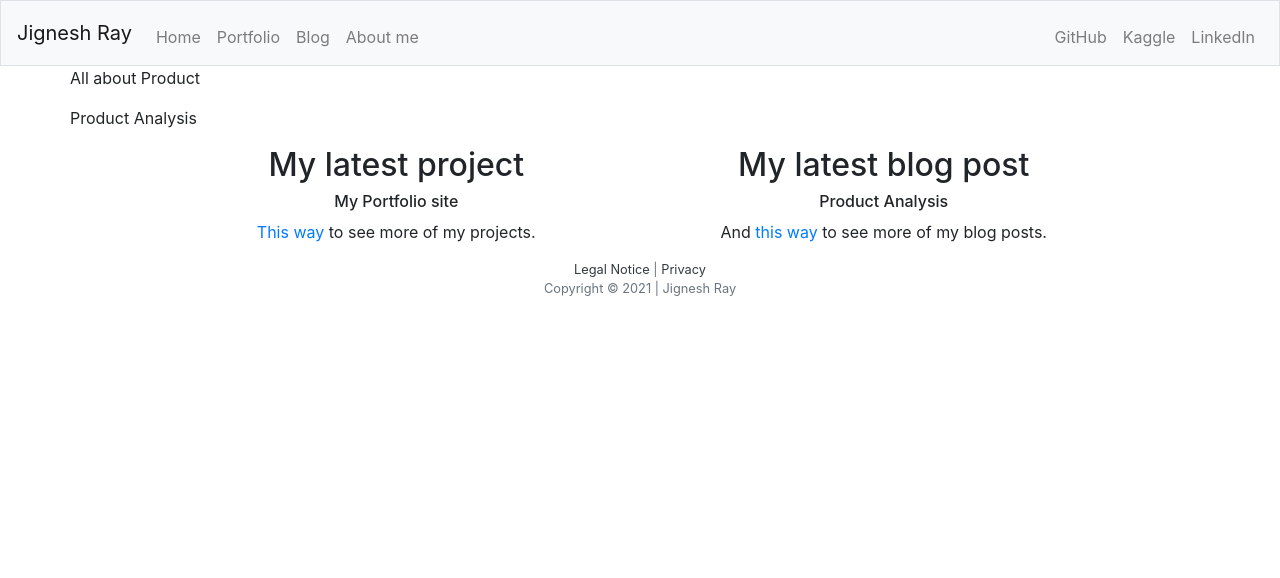
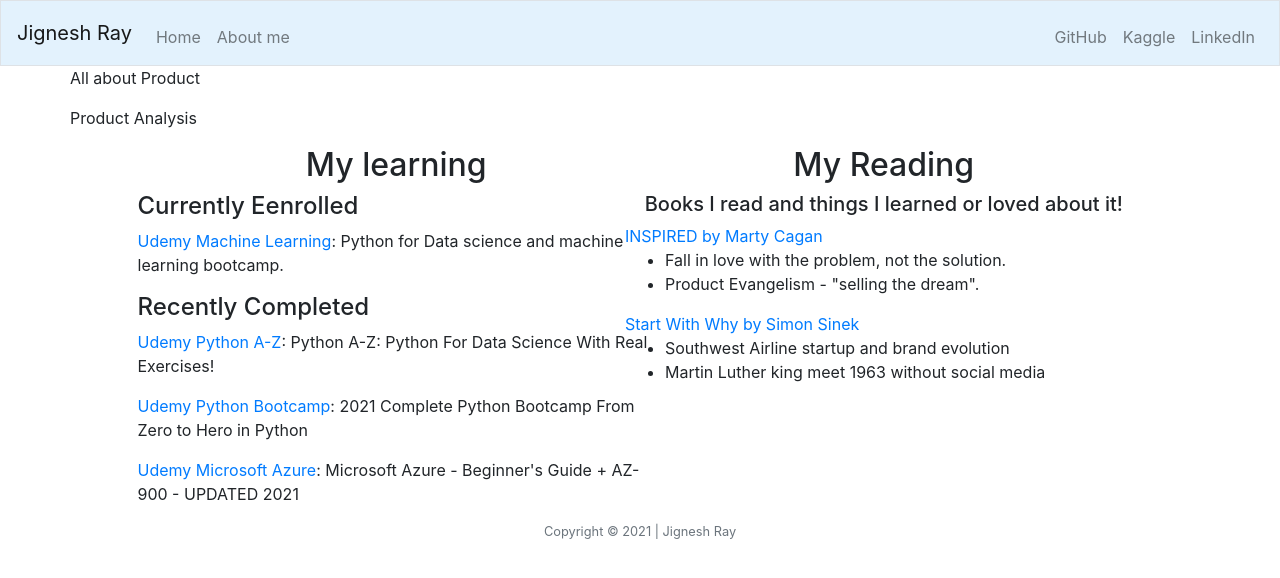
Before and after one commit to JigneshRay/PortfolioWebSite, a Flask app: page /en/ in a window 1280 px wide. Shown: the top 578 px of the page. Run offline with Flask 2, Linux system fonts and the light colour scheme; some libraries are stand-ins or nearby versions.

Commit message:
Add files via upload

```diff
--- a/templates/Index.html
+++ b/templates/Index.html
@@ -12,44 +12,81 @@
                 <div class="col-12 col-md-5">
                     <div class="row justify-content-center">
                         <div class="text-center">
-				<h2 class="index-header">My latest project</h2>
+				<h2 class="index-header">My learning</h2>
                         </div>
                     </div>
                     <div class="row justify-content-center">
-                        <div class="row index-img text-center">
-                            <h6>My Portfolio site</h6>
+                        <div class="row index-img text-left">
+						<h4>Currently Eenrolled</h4>
+                            <p><a target="_blank" class="about-link" href="https://udemy.com/course/python-for-data-science-and-machine-learning-bootcamp/">Udemy Machine Learning</a>:
+                                Python for Data science and machine learning bootcamp.
+                            </p>
+                        </div>
+                    </div>
+					<div class="row justify-content-center">
+                        <div class="row index-img text-left">
+						<h4>Recently Completed</h4>
+                            <p><a target="_blank" class="about-link" href="https://udemy.com/course/python-coding/">Udemy Python A-Z</a>:
+                                Python A-Z: Python For Data Science With Real Exercises!
+                            </p>
+                        </div>
+                    </div>
+					<div class="row justify-content-center">
+                        <div class="row index-img text-left">
+                            <p><a target="_blank" class="about-link" href="https://udemy.com/course/complete-python-bootcamp/">Udemy Python Bootcamp</a>:
+                                2021 Complete Python Bootcamp From Zero to Hero in Python
+                            </p>
+                        </div>
+                    </div>
+					<div class="row justify-content-center">
+                        <div class="row index-img text-left">
+                            <p><a target="_blank" class="about-link" href="https://udemy.com/course/microsoft-azure-beginners-guide/">Udemy Microsoft Azure</a>:
+                                Microsoft Azure - Beginner's Guide + AZ-900 - UPDATED 2021
+                            </p>
                         </div>
                     </div>
 
-                    <div class="index-bottom text-center">
-                        <p>
-			    <a class="about-link" href="/en/portfolio">This way</a> to see more of my projects.
-                        </p>
-                    </div>
+
                 </div>
 
                 <div class="col-12 col-md-5">
                     <div class="row justify-content-center">
                         <div class="text-center">
-				<!-- <h2 class="index-header">My most recent course</h2> -->
-                                <h2 class="index-header">My latest blog post</h2>
-
+				            <h2 class="index-header">My Reading</h2>
+							<h5>Books I read and things I learned or loved about it!</h5>
                         </div>
                     </div>
-                    <div class="row justify-content-center">
-                        <div class="row index-img text-center">
-                            <!-- <h6>Udacity's Intro to Data Structures and Algorithms</h6> -->
-                            <h6>Product Analysis</h6>
-                        </div>
+                    <div class="row justify-content-left">
+                        <div class="row index-img text-left">
+							<a target="_blank" class="about-link" href="https://read.amazon.com/kp/embed?asin=B077NRB36N&preview=newtab&linkCode=kpe&ref_=cm_sw_r_kb_dp_H46NKCSATK246006CDXQ">INSPIRED by Marty Cagan</a>
+						<p>
+							<ul>
+                                <li>
+									Fall in love with the problem, not the solution.
+								</li>
+								<li>
+									Product Evangelism - "selling the dream".
+								</li>
+							</ul>
+						 </div>
+					</div>
+                    <div class="row justify-content-left">
+                        <div class="row index-img text-left">
+								<a target="_blank" class="about-link" href="https://read.amazon.com/kp/embed?asin=B002Q6XUE4&preview=newtab&linkCode=kpe&ref_=cm_sw_r_kb_dp_E9CKHPDGCK6KN2HFCQV3">Start With Why by Simon Sinek</a><p>
+							<ul>
+                                <li>
+									Southwest Airline startup and brand evolution
+								</li>
+								<li>
+									Martin Luther king meet 1963 without social media
+								</li>
+							</ul>
+						 </div>
                     </div>
                     <div class="row">
 
                     </div>
-                    <div class="index-bottom text-center">
-                        <p>
-				And <a target="_blank" class="about-link" href="https://medium.com/">this way</a> to see more of my blog posts.
-                        </p>
-                    </div>
+
                 </div>
             </div>
         </div>
--- a/templates/layout.html
+++ b/templates/layout.html
@@ -51,7 +51,7 @@
 
     <body>
 
-        <nav class="navbar navbar-expand-md navbar-light bg-light border sticky-top">
+        <nav class="navbar navbar-expand-md navbar-light border sticky-top" style="background-color: #e3f2fd;">
             <a class="navbar-brand" id="{{ id }}-navbarbrand" href="/en">Jignesh Ray</a>
             <button class="navbar-toggler" type="button" data-toggle="collapse" data-target="#navbarNav" aria-controls="navbarNav" aria-expanded="false" aria-label="Toggle navigation">
                 <span class="navbar-toggler-icon"></span>
@@ -62,21 +62,15 @@
                         <a class="nav-link" id="{{ id }}-nav-link" href="/en/index">Home</a>
                     </li>
                     <li class="nav-item">
-                        <a class="nav-link" id="{{ id }}-nav-link" href="/en/portfolio">Portfolio</a>
-                    </li>
-                    <li class="nav-item">
-                        <a target="_blank" class="nav-link" id="{{ id }}-nav-link" href="https://microsoft.com">Blog</a>
-                    </li>
-                    <li class="nav-item">
                         <a class="nav-link" id="{{ id }}-nav-link" href="/en/about">About me</a>
                     </li>
                 </ul>
                 <ul class="navbar-nav ml-auto mt-2">
                     <li class="nav-item">
-                        <a target="_blank" class="nav-link" id="{{ id }}-nav-link" href="https://github.com/jignesh_ray">GitHub</a>
+                        <a target="_blank" class="nav-link" id="{{ id }}-nav-link" href="https://github.com/JigneshRay/">GitHub</a>
                     </li>
                     <li class="nav-item">
-                        <a target="_blank" class="nav-link" id="{{ id }}-nav-link" href="https://www.kaggle.com/jigneshray">Kaggle</a>
+                        <a target="_blank" class="nav-link" id="{{ id }}-nav-link" href="https://www.kaggle.com/jigneshray/">Kaggle</a>
                     </li>
                     <li class="nav-item">
                         <a target="_blank" class="nav-link" id="{{ id }}-nav-link" href="https://www.linkedin.com/in/jignesh-ray/">LinkedIn</a>
@@ -108,8 +102,6 @@
         </main>
 
         <footer class="small text-center text-muted">
-            <a href="/en/impressum" class="text-dark">Legal Notice</a> |
-            <a href="/en/datenschutz" class="text-dark">Privacy</a>
             <p class="copyright">Copyright &copy; 2021 | Jignesh Ray</p>
         </footer>
 
```
